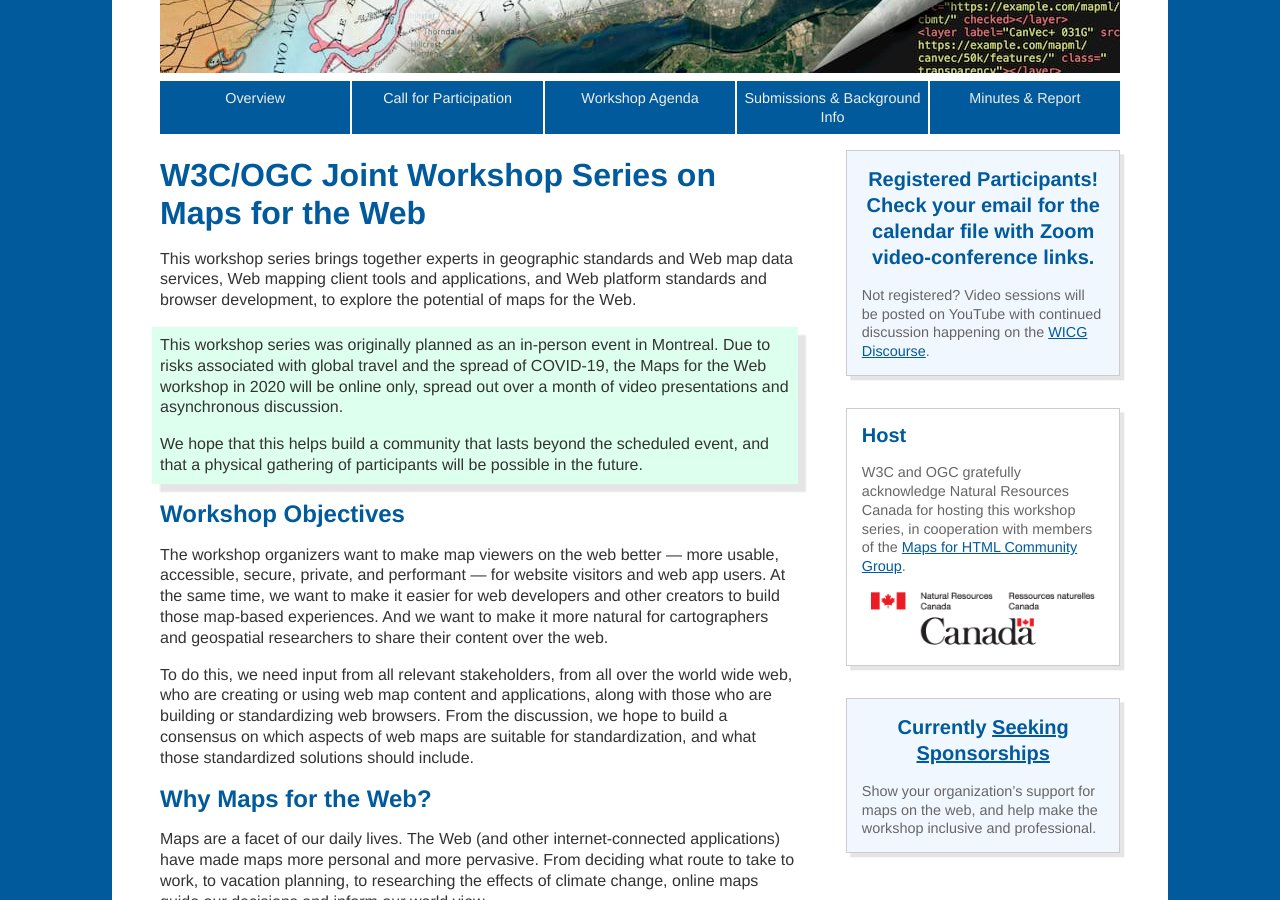
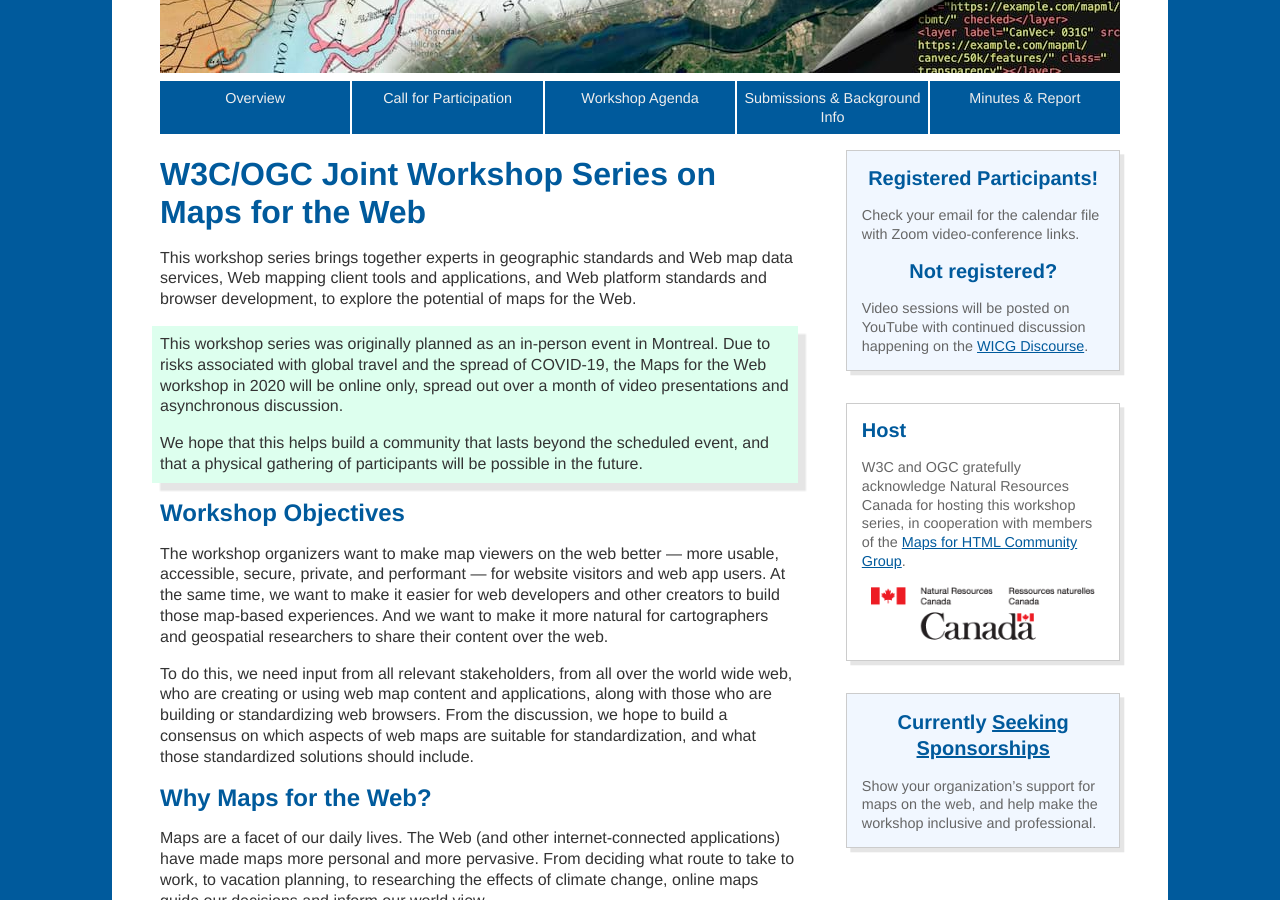
Before and after one commit to Maps4HTML/Maps4HTML-Workshop-2020, a Jekyll site: the page built from index.html, in a window 1280 px wide and 900 px high, scrolled down 595 px. Built offline with Jekyll 4.4.1, drawn with Linux system fonts in a browser that asks for light colours.

Commit message:
Update register-cta.html
Re-arrange to use proper heading structure.

```diff
--- a/_includes/register-cta.html
+++ b/_includes/register-cta.html
@@ -1,10 +1,15 @@
 <aside class="box box-register box-emphasis" id="register-now">
-    <p class="cta">
-      Registered Participants!<br/>
+    <h2 class="cta">
+      Registered Participants!
+    </h2>
+    <p>
       Check your email for the calendar file with Zoom video-conference links.
     </p>
+    <h2 class="cta">
+      Not registered?
+    </h2>
     <p>
-      Not registered? Video sessions will be posted on YouTube with continued discussion happening on the
+      Video sessions will be posted on YouTube with continued discussion happening on the
       <a href="https://discourse.wicg.io/c/web-mapping/22">WICG Discourse</a>.
     </p>
 </aside>
```
